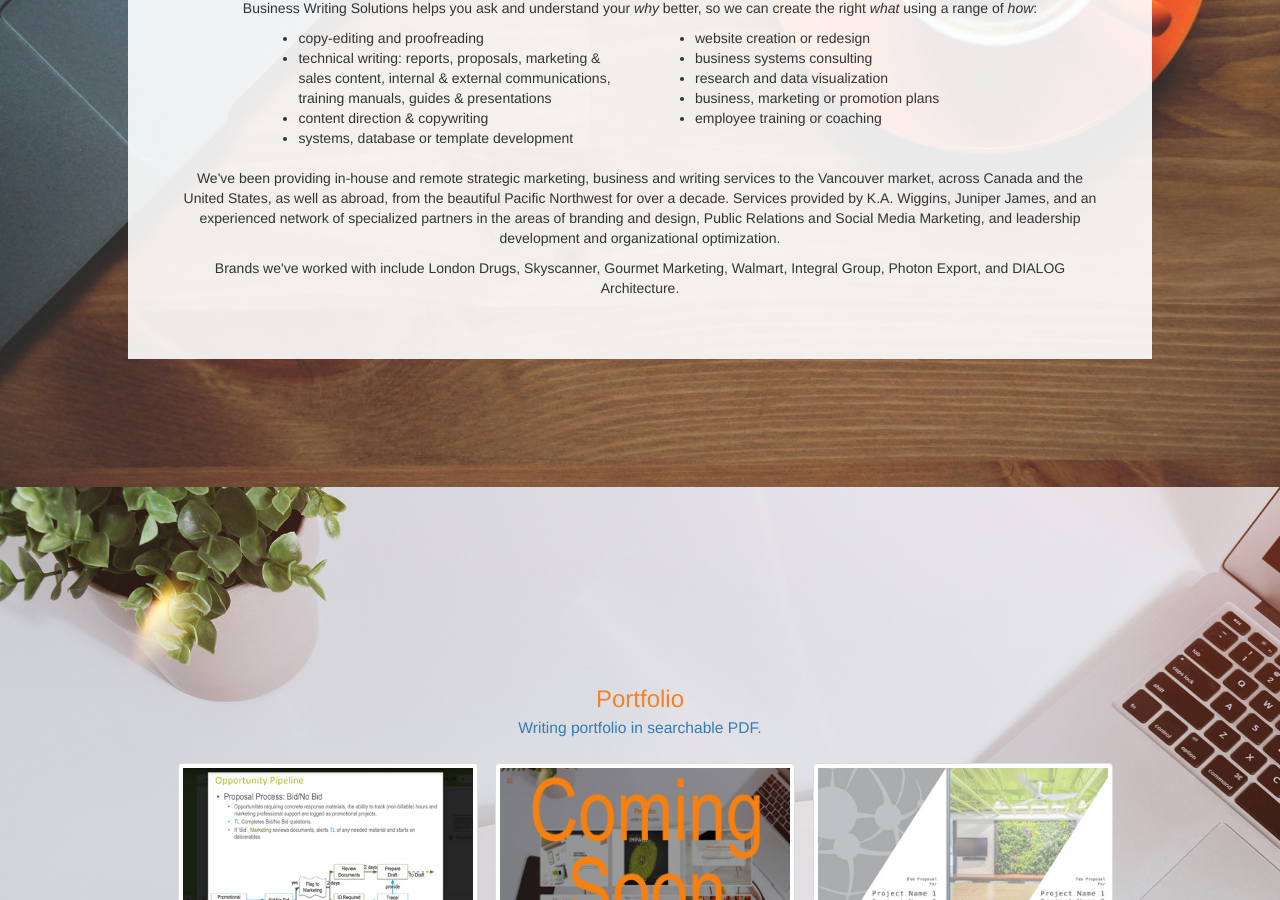
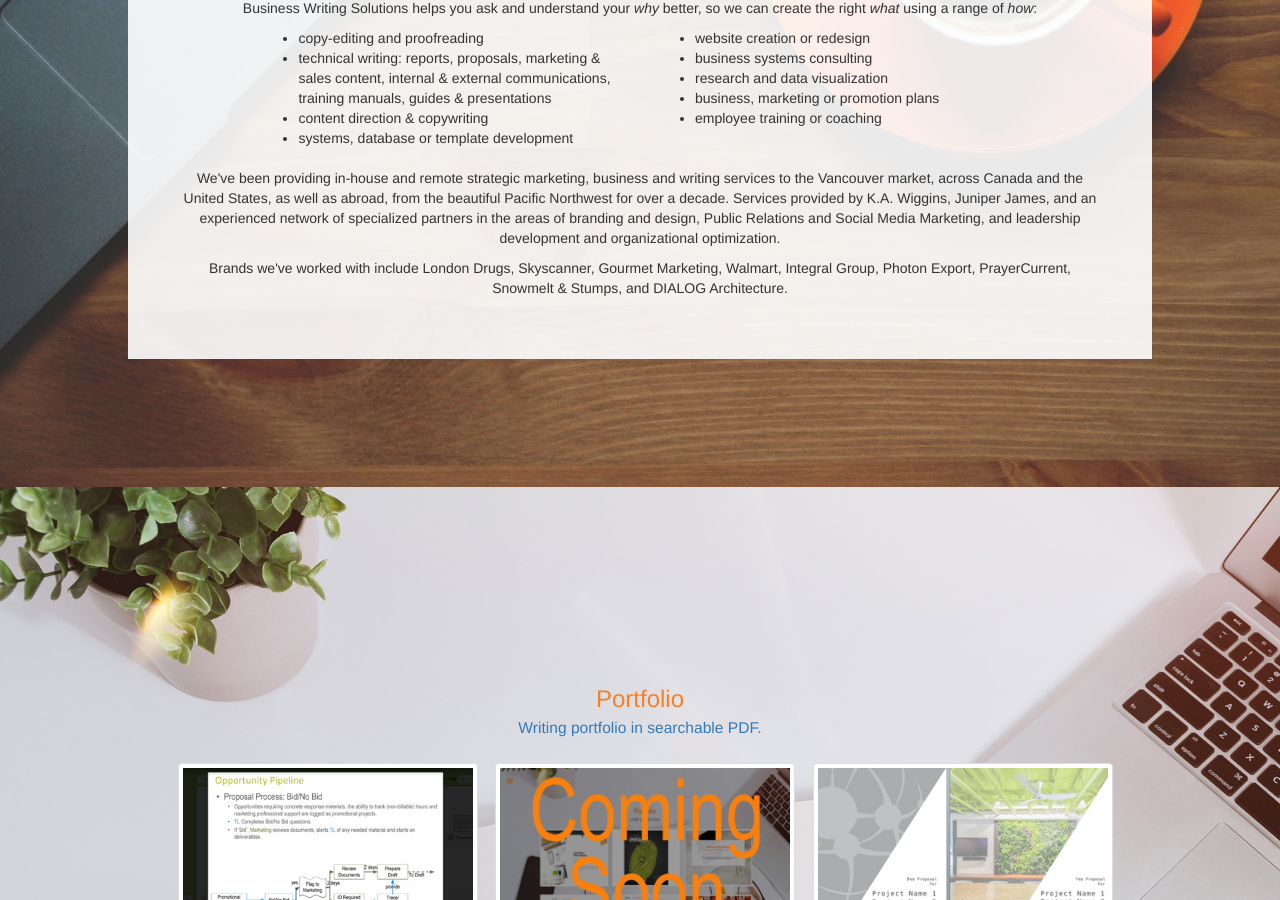
Before and after one commit to kaiewiggins/businesswriting, a Jekyll site: the page built from index.html, in a window 1280 px wide and 900 px high, scrolled down 1324 px. Built offline with Jekyll 4.4.1, drawn with Linux system fonts in a browser that asks for light colours; nearby versions of some CDN libraries.

Commit message:
Update index.html

```diff
--- a/index.html
+++ b/index.html
@@ -54,7 +54,7 @@ title: US and Canadian Business Writing Solutions
         </div><!--close row-->
         <p></p>
         <p>We've been providing in-house and remote strategic marketing, business and writing services to the Vancouver market, across Canada and the United States, as well as abroad, from the beautiful Pacific Northwest for over a decade. Services provided by K.A. Wiggins, Juniper James, and an experienced network of specialized partners in the areas of branding and design, Public Relations and Social Media Marketing, and leadership development and organizational optimization.</p>
-         <p>Brands we've worked with include London Drugs, Skyscanner, Gourmet Marketing, Walmart, Integral Group, Photon Export, and DIALOG Architecture.</div><!--close text-center-->
+         <p>Brands we've worked with include London Drugs, Skyscanner, Gourmet Marketing, Walmart, Integral Group, Photon Export, PrayerCurrent, Snowmelt & Stumps, and DIALOG Architecture.</div><!--close text-center-->
 </div><!--close second background img-->
 
   <!-- Start Section 3: 'Portfolio' -->
```
